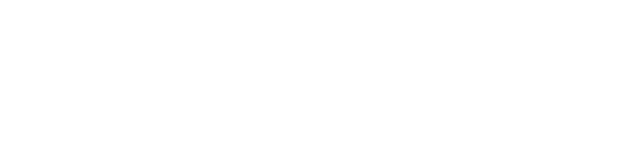
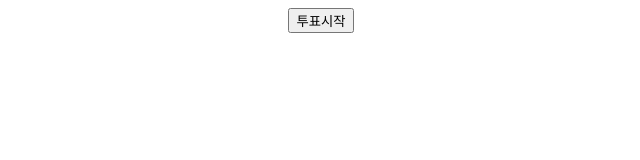
Before and after one commit to Heo-H/blockchain-voting, a website: page voting-station/public/index.html in a window 1280 px wide. Shown: the whole page, without its empty margins (319-959 px from the left). Drawn offline with Linux system fonts and the light colour scheme.

Commit message:
Create login page

```diff
--- /dev/null
+++ b/voting-station/public/css/main.css
@@ -0,0 +1,9 @@
+.page {
+    width: 300px;
+    margin: 0 auto;
+    min-height: 500px;
+    text-align: center;
+
+    font-family: '맑은 고딕';
+    color: #303030;
+}
--- a/voting-station/public/index.html
+++ b/voting-station/public/index.html
@@ -3,9 +3,12 @@
 <head>
     <meta charset="UTF-8">
     <title>투표기기</title>
+    <link rel="stylesheet" href="./css/main.css" type="text/css">
     <script src="./scripts/jquery-3.3.1.min.js"></script>
     <script src="./scripts/html-importer.js"></script>
+    <script src="./scripts/main.js"></script>
 </head>
 <body>
+    <div class="page" id="login" data-html-src="./pages/login.html"></div>
 </body>
 </html>
--- /dev/null
+++ b/voting-station/public/pages/login.html
@@ -0,0 +1 @@
+<button type="button" id="btn_login">투표시작</button>
--- /dev/null
+++ b/voting-station/public/scripts/main.js
@@ -0,0 +1,13 @@
+$(document).ready(function () {
+
+function displayPage(pageId) {
+    $('.page').hide();
+    $('#' + pageId).show();
+}
+
+function main() {
+    displayPage('login');
+}
+main();
+
+});
```
